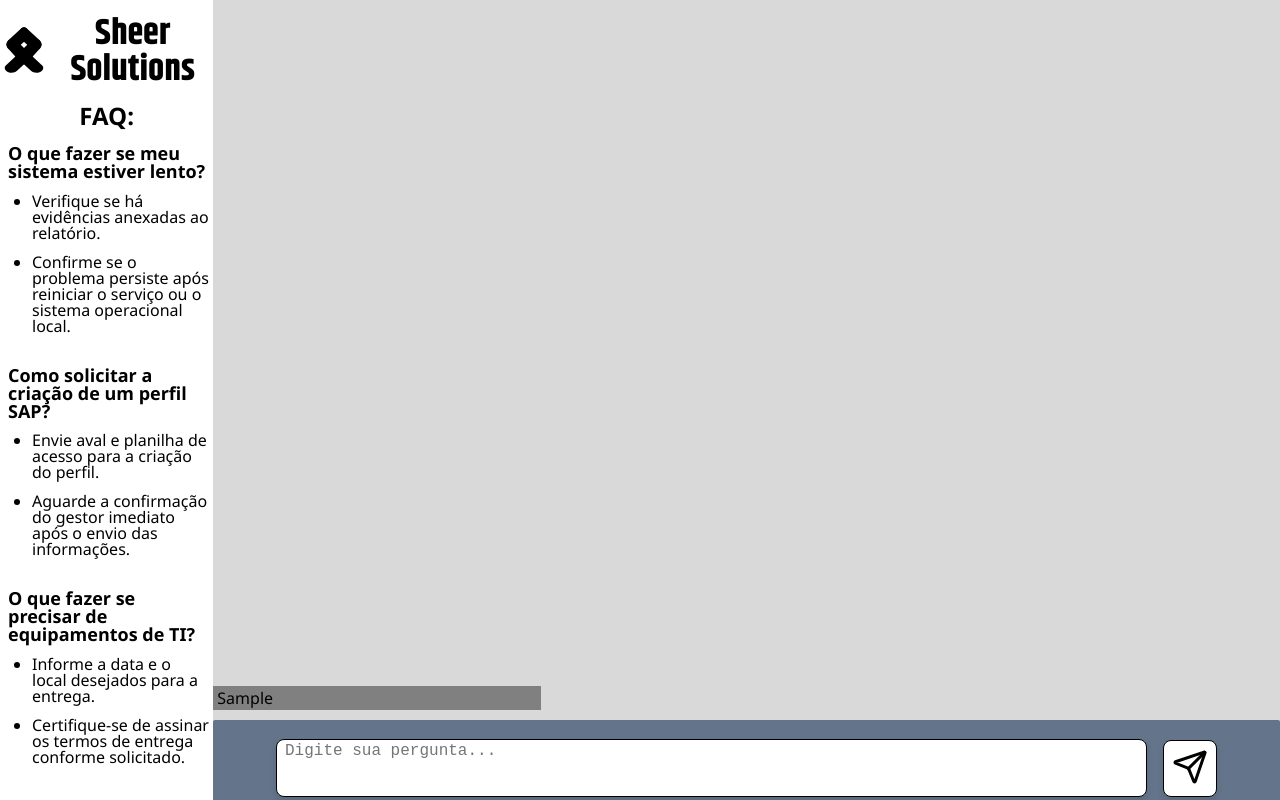
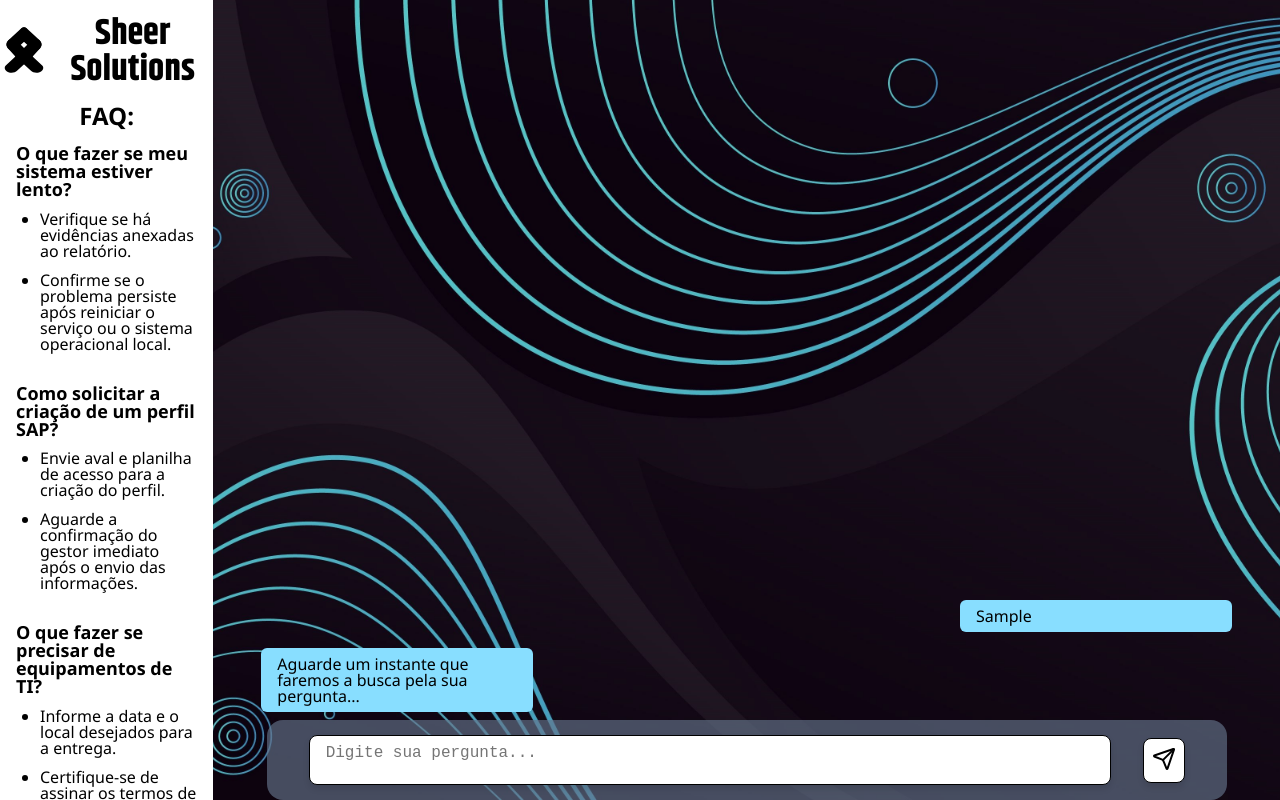
Before and after one commit to Leandro-Sales1/sheersolution, a React (Create React App) app: page / in a window 1280 px wide. Both pictures are taken after typing "Sample" into the empty fields and a click on the button 1190 px from the left and 768 px from the top of the page. Built offline with nearby package versions, Linux system fonts and the light colour scheme.

Commit message:
"Updated README.md, removed Create React App boilerplate content and added new text. Modified various CSS files to change styles and layouts. Updated Dialogue.js to add response functionality with timers. Updated LeftSideBar.js and leftSideBar.css to modify collabor

```diff
--- a/src/components/content/Content.js
+++ b/src/components/content/Content.js
@@ -16,12 +16,6 @@ export default function Content() {
     setValue('')
   }
 
-
-
-
-
-
-
   return (
     <main className="main-container">
       <Dialogue chat={chat} />
--- a/src/components/content/content.css
+++ b/src/components/content/content.css
@@ -1,5 +1,9 @@
 .main-container {
   width: 83.333333%;
+  background-image: url('background.jpg');
+  background-size: cover;
+  background-repeat: no-repeat;
+  background-position: center;
 }
 
 .form-wrapper {
@@ -8,10 +12,12 @@
 }
 
 .form-container {
-  background-color: #64748b;
-  border-radius: 0.125rem;
-  height: 6rem;
-  gap: 1rem;
+  margin: auto;
+  background-color: #64748ba6;
+  border-radius: 1rem;
+  height: 5rem;
+  width: 60rem;
+  gap: 2rem;
   display: flex;
   align-items: center;
   justify-content: center;
@@ -19,12 +25,11 @@
 
 .input-field {
   width: 80%;
-  padding-left: 0.5rem;
-  padding-right: 0.5rem;
+  padding: .5rem 1rem 0 1rem;
   box-shadow: 0 4px 6px rgba(0, 0, 0, 0.1);
   border: 1px solid black;
   border-radius: 0.5rem;
-  height: 3.25rem;
+  height: 2.5rem;
   overflow: auto;
   resize: none;
   max-height: 5rem;
@@ -41,5 +46,5 @@
 }
 
 .icon {
-  font-size: 2.25rem;
+  font-size: 1.5rem;
 }
--- a/src/components/dialogue-area/Dialogue.js
+++ b/src/components/dialogue-area/Dialogue.js
@@ -1,15 +1,54 @@
 import './dialogue.css'
+import { response } from '../../constants/response'
+import React, { useState, useEffect } from 'react';
+
 
 export default function Dialogue({ chat }) {
+  const [showFirstResponse, setShowFirstResponse] = useState(false);
+  const [showSecondResponse, setShowSecondResponse] = useState(false);
+
+  useEffect(() => {
+    if (chat.length >= 1) {
+      const firstTimer = setTimeout(() => {
+        setShowFirstResponse(true);
+      }, 500);
+
+      return () => clearTimeout(firstTimer);
+    }
+  }, [chat]);
+
+  useEffect(() => {
+    if (showFirstResponse) {
+      const secondTimer = setTimeout(() => {
+        setShowSecondResponse(true);
+      }, 2500);
+
+      return () => clearTimeout(secondTimer);
+    }
+  }, [showFirstResponse]);
+
+
+
+
   return (
     <section className="dialogue-section">
       {chat.map((message, index) => (
         <div className='message-div' key={index}>
           <p className='label-message'> {message}</p>
-          <label className='label-icon'></label>
         </div>
-      ))
-      }
+      ))}
+      {showFirstResponse && (
+        <>
+          <div className="response-div">
+            <p className='label-response'> {response[0].text}</p>
+          </div>
+          {showSecondResponse && (
+            <div className="response-div">
+              <p className='label-response'> {response[1].text}</p>
+            </div>
+          )}
+        </>
+      )}
     </section >
   )
 }
--- a/src/components/dialogue-area/dialogue.css
+++ b/src/components/dialogue-area/dialogue.css
@@ -1,32 +1,58 @@
 .dialogue-section{
   display: flex;
-  flex-direction: column-reverse;
+  justify-content: end;
+  flex-direction: column;
   position: relative;
   height: 90vh;
+}
+.response-div{
+  text-wrap: wrap;
+  display: inline-flex;
+  justify-content: flex-start;
+  width: 100%;
 }
 
 .message-div{
   text-wrap: wrap;
-
+  display: inline-flex;
+  justify-content: flex-end;
+  width: 100%;
 }
 
 .label-message{
   position: relative;
-  left: 0;
-  margin: 10px 0;
-  max-width: 20rem;
-  padding: 4px;
-  background-color: gray;
+  right: 3rem;
+  margin: .5rem 0;
+  width: 15rem;
+  height: auto;
+  max-height: fit-content;
+  max-width: 40rem;
+  padding: 0.5rem 1rem;
+  background-color: #88deff;
+  text-align: left;
+  text-overflow: clip;
   text-wrap: wrap;
   overflow: hidden;
-
+  border-radius: 6px;
+  white-space: normal;
+  word-wrap: break-word;
 }
 
-.label-icon{
-  position: absolute;
-  top: 0;
-  z-index: var(--layer-1);
-  display: block;
-  width: 8px;
-  height: 13px;
+.label-response{
+  position: relative;
+  left: 3rem;
+  margin: .5rem 0;
+  width: 15rem;
+  height: auto;
+  max-height: fit-content;
+  max-width: 40rem;
+  padding: 0.5rem 1rem;
+  background-color: #88deff;
+  text-align: left;
+  text-overflow: clip;
+  text-wrap: wrap;
+  overflow: hidden;
+  border-radius: 6px;
+  white-space: normal;
+  word-wrap: break-word;
 }
--- a/src/components/left-side-bar/LeftSideBar.js
+++ b/src/components/left-side-bar/LeftSideBar.js
@@ -23,7 +23,7 @@ export default function LeftSideBar() {
           })}
         </div>
         <div className='collaborator-div'>
-          <img src='./assets/joaoGomes.png' alt='Imagem do colaborador'></img>
+          <img className='collaborator-img' src='./assets/joaoGomes.png' alt='Imagem do colaborador'></img>
           <h2 className='collaborator-name'>João Gomes</h2>
           <p className='collaborator-title'>Service Desk</p>
         </div>
--- a/src/components/left-side-bar/leftSideBar.css
+++ b/src/components/left-side-bar/leftSideBar.css
@@ -43,8 +43,8 @@
   font-size: large;
   font-weight: 600;
   text-align: left;
-  margin-left: .5rem;
-  margin-right: .250rem;
+  margin: 0 1rem;
+
 }
 
 .faq-answer{
@@ -60,6 +60,11 @@
   text-align: center;
 }
 
+.collaborator-img{
+  width: 30%;
+  height: auto;
+}
+
 .collaborator-name{
   margin-top: 1rem;
   font-size: 1.5rem;
--- /dev/null
+++ b/src/constants/response.js
@@ -0,0 +1,8 @@
+export const response = [
+  {
+    text: 'Aguarde um instante que faremos a busca pela sua pergunta...'
+  },
+  {
+    text: 'Ops... Parece que algo deu errado, tente novamente mais tarde!'
+  },
+]
```
Also changed, not shown: src/components/content/background.jpg (added), 1 other file (tests, documents, lock files or other folders).
